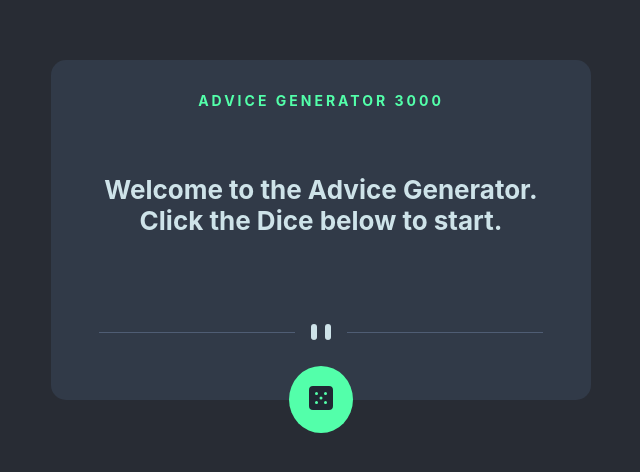
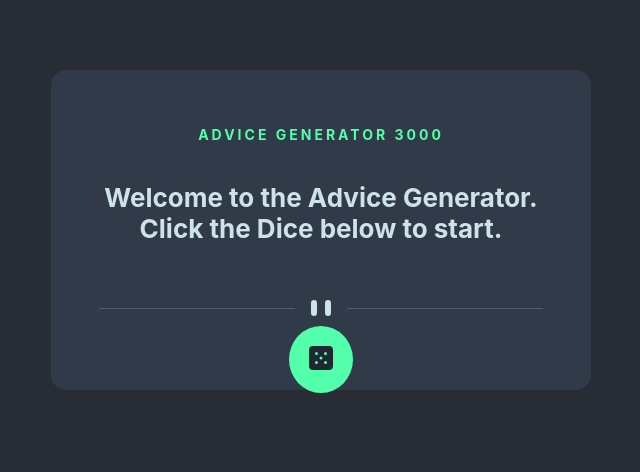
Before and after one commit to alicewon/advice-generator, a React (Create React App) app: page / in a window 1280 px wide. Shown: the part 170-642 px from the top of the page, without its empty margins (319-959 px from the left). Built offline with nearby package versions, Linux system fonts and the light colour scheme.

Commit message:
adjust css

```diff
--- a/src/App.css
+++ b/src/App.css
@@ -17,7 +17,7 @@
 .Card {
   background-color: #313A48;
   border-radius: 15px;
-  height: 340px;
+  height: 320px;
   width: 540px;
   align-items: center;
   justify-content: center;
@@ -41,12 +41,13 @@
   font-size: 26px;
   align-items: center;
   flex-basis: 28%;
+  margin: 0px 10px;
 }
 
 .Divider {
   color: #CEE3E9;
   color: #4F5D74;
-  padding-bottom: 50px;
+  padding-bottom: 40px;
 }
 
 .Dice-Icon {
@@ -59,7 +60,7 @@
   border: none;
   padding:20px;
   position: absolute;
-  top: 67%;
+  top: 62%;
   transition-duration: .3s;
 	transition-property: box-shadow;
 }
```
